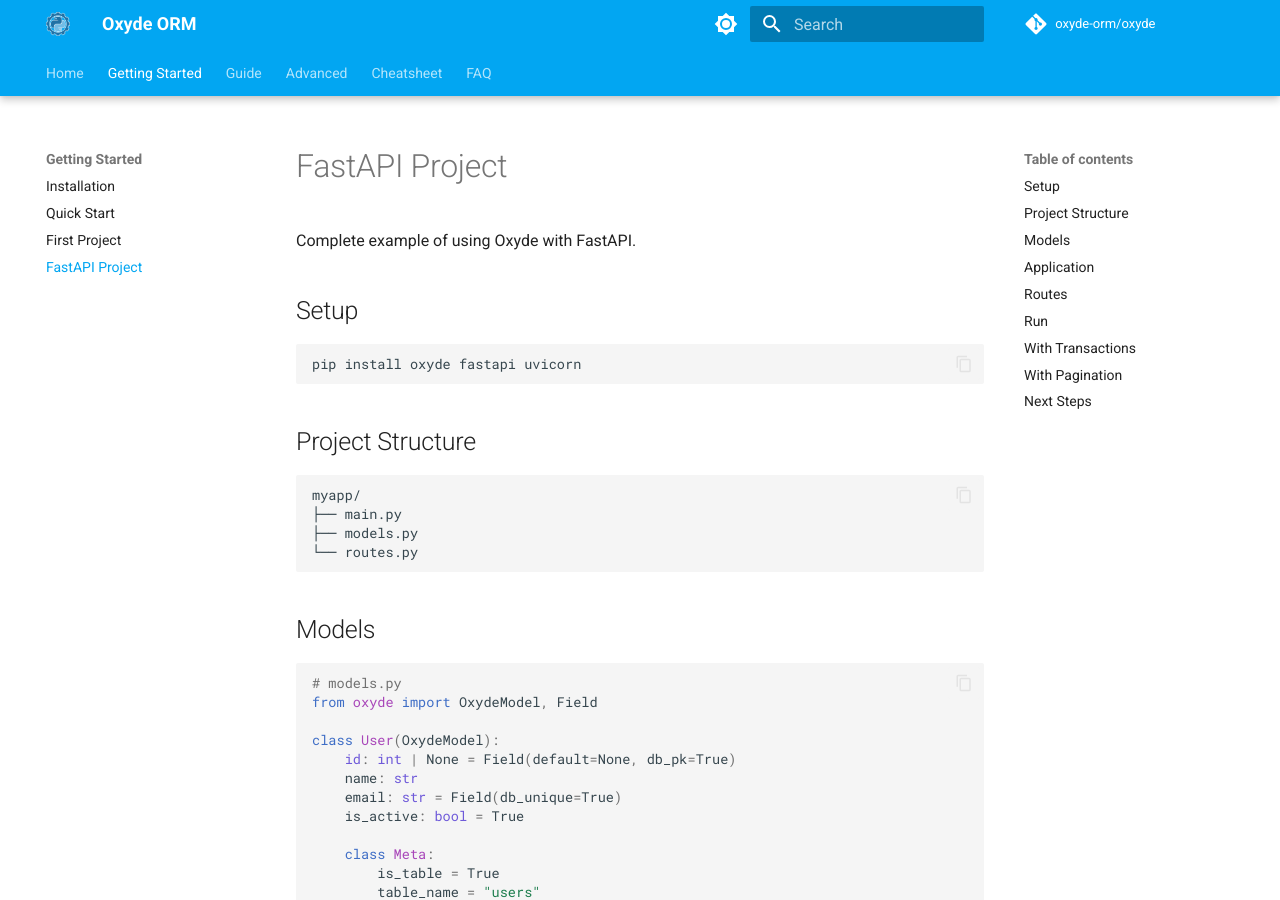
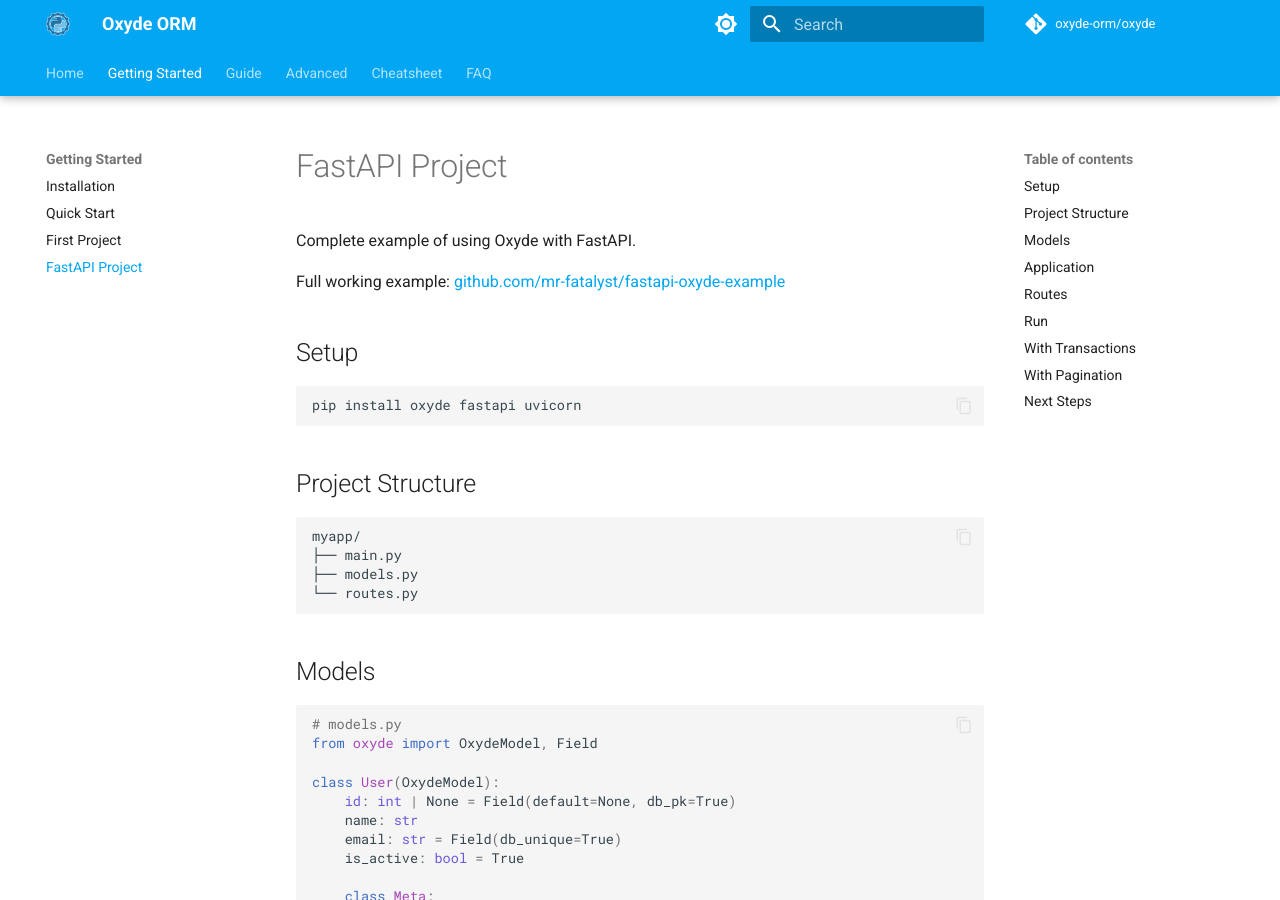
Before and after one commit to mr-fatalyst/oxyde, an MkDocs documentation site: the page built from docs/getting-started/fastapi-project.md, in a window 1280 px wide and 900 px high. Built offline with MkDocs 1.6.1 and Material for MkDocs 9.7.7, drawn with Linux system fonts in a browser that asks for light colours; comment, search, counter and statistics services are not loaded; the version menu is left out.

Commit message:
Added fastapi-oxyde-example link

```diff
--- a/docs/getting-started/fastapi-project.md
+++ b/docs/getting-started/fastapi-project.md
@@ -1,6 +1,8 @@
 # FastAPI Project
 
 Complete example of using Oxyde with FastAPI.
+
+Full working example: [github.com/mr-fatalyst/fastapi-oxyde-example](https://github.com/mr-fatalyst/fastapi-oxyde-example)
 
 ## Setup
 
```
